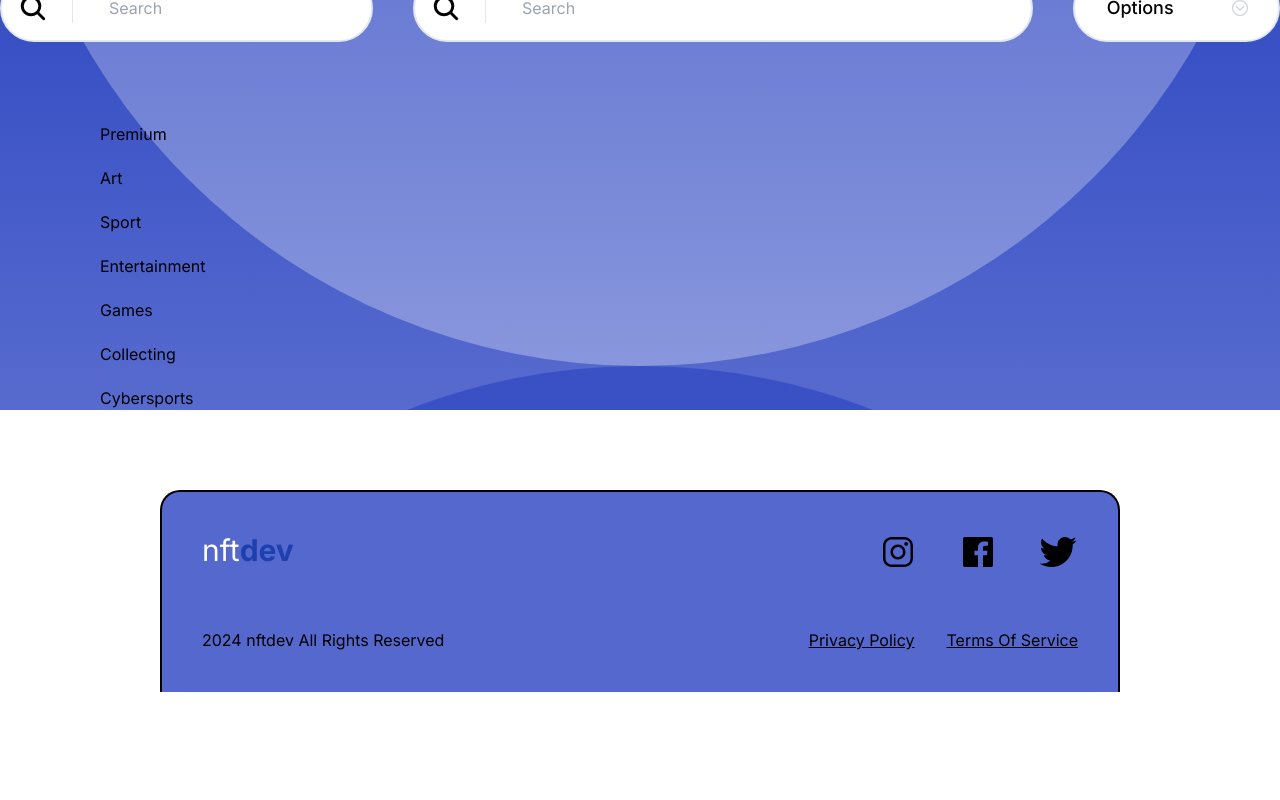
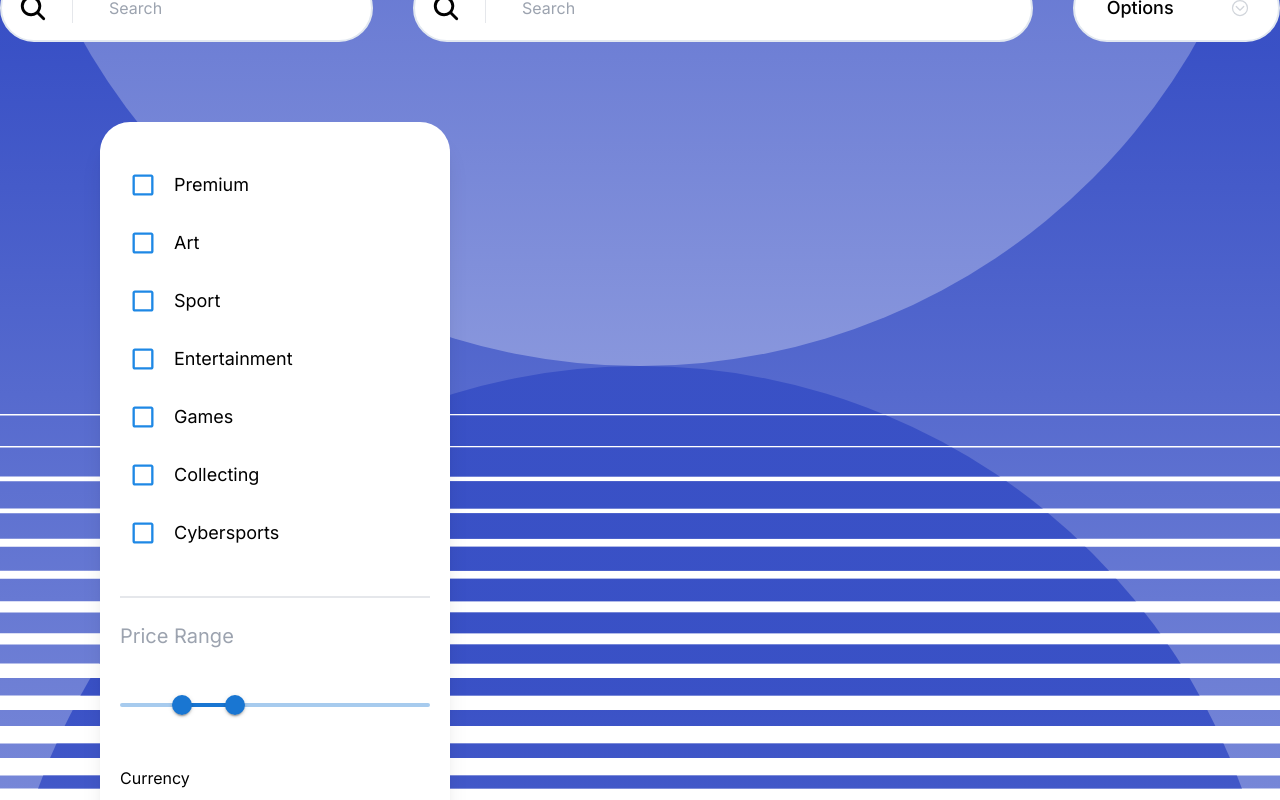
Before and after one commit to denimozh/nftdev, a Next.js app: page /marketplace in a window 1280 px wide. Shown: the part 360-1160 px from the top of the page. Before the commit the page ends 1052 px from the top, so only its background shows below. Built offline with nearby package versions, Linux system fonts and the light colour scheme.

Commit message:
Started doing the side bar interactions

```diff
--- a/package.json
+++ b/package.json
@@ -9,7 +9,10 @@
     "lint": "next lint"
   },
   "dependencies": {
+    "@emotion/react": "^11.11.4",
+    "@emotion/styled": "^11.11.0",
     "@headlessui/react": "^1.7.18",
+    "@mui/material": "^5.15.13",
     "next": "14.1.1",
     "react": "^18",
     "react-dom": "^18",
--- a/src/app/marketplace/page.tsx
+++ b/src/app/marketplace/page.tsx
@@ -6,7 +6,10 @@ import { Menu, Transition } from '@headlessui/react'
 import { FaEdit } from "react-icons/fa";
 import { MdDomain } from "react-icons/md";
 import { TbMathLower } from "react-icons/tb";
+import { blue } from '@mui/material/colors';
 import { TbMathGreater } from "react-icons/tb";
+import { Checkbox } from '@mui/material';
+import { PriceSlider } from '@/components';
 
 const page = () => {
   return (
@@ -130,27 +133,43 @@ const page = () => {
             </div>
         </div>
         <div className='flex flex-row px-[100px]'>
-            <div className='flex flex-col gap-5'>
-                <div>
-                    <p>Premium</p>
+            <div className='flex flex-col gap-10 bg-white rounded-[30px] px-5 py-10 w-[350px] shadow-xl'>
+                <div className='flex flex-col gap-3'>
+                    <div className='flex flex-row items-center gap-2'>
+                        <Checkbox inputProps={{ 'aria-label': 'controlled' }} sx={{ '& .MuiSvgIcon-root': { fontSize: 28 }, color: blue[600] }}/>
+                        <p className='text-lg'>Premium</p>
+                    </div>
+                    <div className='flex flex-row items-center gap-2'>
+                        <Checkbox inputProps={{ 'aria-label': 'controlled' }} sx={{ '& .MuiSvgIcon-root': { fontSize: 28 }, color: blue[600] }}/>
+                        <p className='text-lg'>Art</p>
+                    </div>
+                    <div className='flex flex-row items-center gap-2'>
+                        <Checkbox inputProps={{ 'aria-label': 'controlled' }} sx={{ '& .MuiSvgIcon-root': { fontSize: 28 }, color: blue[600] }}/>
+                        <p className='text-lg'>Sport</p>
+                    </div>
+                    <div className='flex flex-row items-center gap-2'>
+                        <Checkbox inputProps={{ 'aria-label': 'controlled' }} sx={{ '& .MuiSvgIcon-root': { fontSize: 28 }, color: blue[600] }}/>
+                        <p className='text-lg'>Entertainment</p>
+                    </div>
+                    <div className='flex flex-row items-center gap-2'>
+                        <Checkbox inputProps={{ 'aria-label': 'controlled' }} sx={{ '& .MuiSvgIcon-root': { fontSize: 28 }, color: blue[600] }}/>
+                        <p className='text-lg'>Games</p>
+                    </div>
+                    <div className='flex flex-row items-center gap-2'>
+                        <Checkbox inputProps={{ 'aria-label': 'controlled' }} sx={{ '& .MuiSvgIcon-root': { fontSize: 28 }, color: blue[600] }}/>
+                        <p className='text-lg'>Collecting</p>
+                    </div>
+                    <div className='flex flex-row items-center gap-2'>
+                        <Checkbox inputProps={{ 'aria-label': 'controlled' }} sx={{ '& .MuiSvgIcon-root': { fontSize: 28 }, color: blue[600] }}/>
+                        <p className='text-lg'>Cybersports</p>
+                    </div>
+                </div>
+                <div className='flex flex-col border-t-2 border-gray-200 pt-6'>
+                    <p className='text-xl text-gray-400 pb-10'>Price Range</p>
+                    <PriceSlider/>
                 </div>
                 <div>
-                    <p>Art</p>
-                </div>
-                <div>
-                    <p>Sport</p>
-                </div>
-                <div>
-                    <p>Entertainment</p>
-                </div>
-                <div>
-                    <p>Games</p>
-                </div>
-                <div>
-                    <p>Collecting</p>
-                </div>
-                <div>
-                    <p>Cybersports</p>
+                    <p>Currency</p>
                 </div>
             </div>
             <div>
--- /dev/null
+++ b/src/components/PriceSlider.tsx
@@ -0,0 +1,27 @@
+import React from 'react'
+import Slider from '@mui/material/Slider';
+
+function valuetext(value: number) {
+    return `${value}°C`;
+  }
+
+const PriceSlider = () => {
+    const [value, setValue] = React.useState<number[]>([20, 37]);
+
+    const handleChange = (event: Event, newValue: number | number[]) => {
+        setValue(newValue as number[]);
+     };
+    return (
+        <div>
+            <Slider
+            getAriaLabel={() => 'Price Range'}
+            value={value}
+            onChange={handleChange}
+            valueLabelDisplay="auto"
+            getAriaValueText={valuetext}
+            />
+        </div>
+    )
+}
+
+export default PriceSlider
--- a/src/components/index.ts
+++ b/src/components/index.ts
@@ -6,6 +6,7 @@ import GetStarted from "./GetStarted";
 import Benefit from "./Benefit";
 import Carousel from "./Carousel/Carousel";
 import CTA from "./CTA";
+import PriceSlider from "./PriceSlider";
 
 export{
     Navbar,
@@ -15,5 +16,6 @@ export{
     Carousel,
     GetStarted,
     Benefit,
-    CTA
+    CTA,
+    PriceSlider
 }
```
Also changed, not shown: 1 other file (tests, documents, lock files or other folders).
